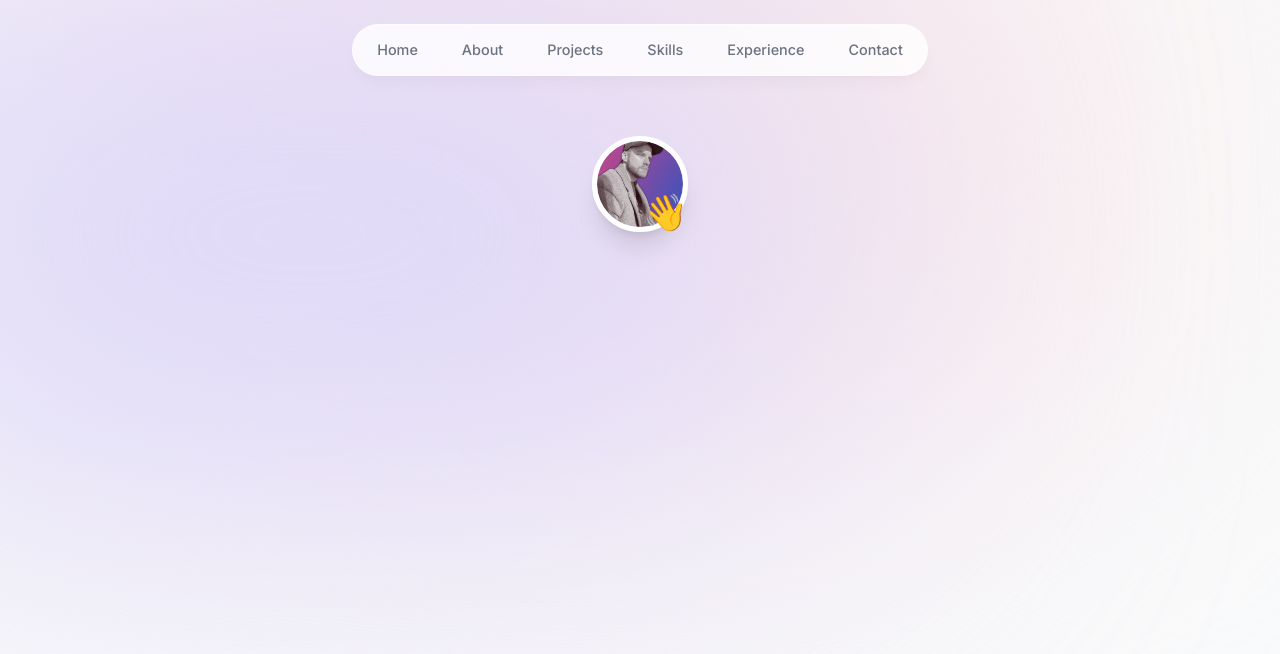
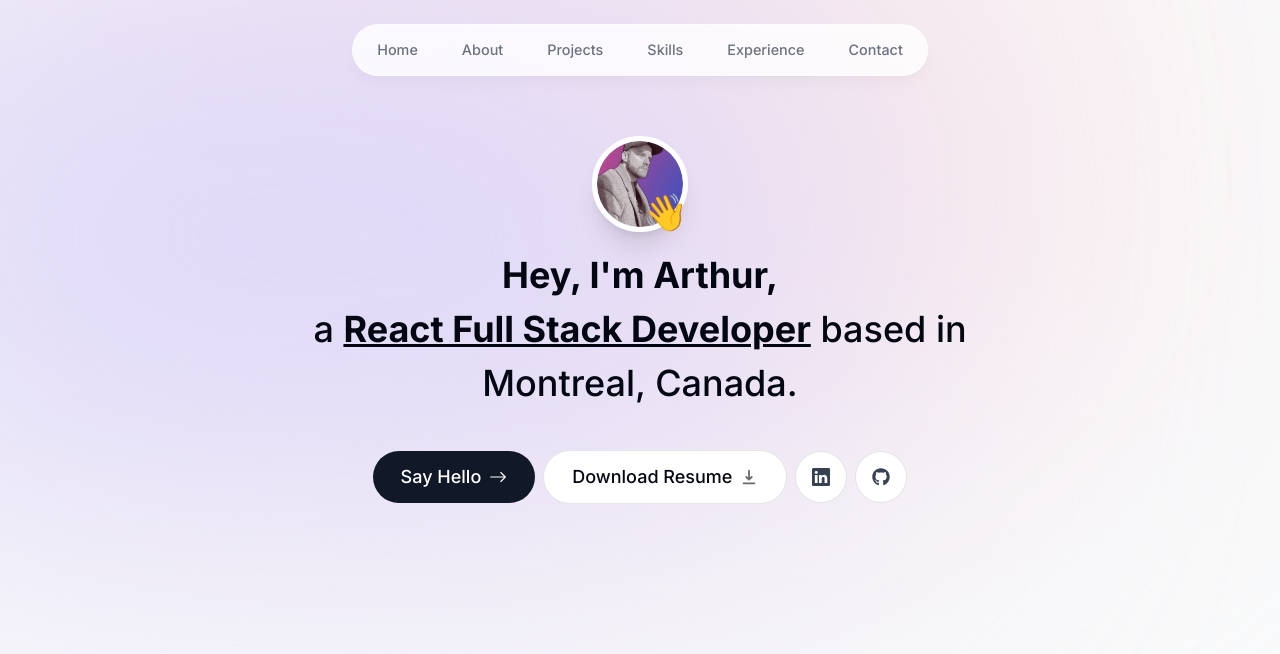
Before and after one commit to arthurduboks/next-portfolio, a Next.js app: page / in a window 1280 px wide. Shown: the top 654 px of the page. Built offline with nearby package versions, Linux system fonts and the light colour scheme.

Commit message:
added main section

```diff
--- a/app/page.tsx
+++ b/app/page.tsx
@@ -2,7 +2,7 @@ import Intro from "@/components/intro";
 
 export default function Home() {
   return (
-    <main className="flex min-h-screen flex-col items-center justify-between p-24">
+    <main className="flex flex-col items-center pt-24">
       <Intro />
     </main>
   );
--- a/components/intro.tsx
+++ b/components/intro.tsx
@@ -2,11 +2,15 @@
 
 import Image from "next/image";
 import { motion } from "framer-motion";
+import Link from "next/link";
+import { BsArrowRight, BsLinkedin } from "react-icons/bs";
+import { HiDownload } from "react-icons/hi";
+import { FaGithub } from "react-icons/fa";
 import profileImage from "@/public/profileimg.png";
 
 function Intro() {
   return (
-    <section>
+    <section className="mb-28 max-w-[50rem] text-center sm:mb-0">
       <div className="flex items-center justify-center">
         <div className="relative">
           <motion.div
@@ -19,7 +23,7 @@ function Intro() {
               alt="Profile image"
               quality="80"
               priority={true}
-              className="h-23 w-24 rounded-full object-cover border-[0.35rem] border-white shadow-xl"
+              className="h-24 w-24 rounded-full object-cover border-[0.35rem] border-white shadow-xl"
             />
           </motion.div>
           <motion.span
@@ -37,6 +41,60 @@ function Intro() {
           </motion.span>
         </div>
       </div>
+
+      <motion.p
+        className="mb-10 mt-4 px-4 text-2xl font-medium !leading-[1.5] sm:text-4xl"
+        initial={{ opacity: 0, y: 100 }}
+        animate={{ opacity: 1, y: 0 }}
+      >
+        <span className="font-bold">Hey, I'm Arthur,</span>
+        <br />a{" "}
+        <span className="font-bold underline">
+          React Full Stack Developer
+        </span>{" "}
+        based in Montreal, Canada.
+      </motion.p>
+
+      <motion.div
+        className="flex flex-col sm:flex-row items-center justify-center gap-2 px-4 text-lg font-medium"
+        initial={{ opacity: 0, y: 100 }}
+        animate={{ opacity: 1, y: 0 }}
+        transition={{ delay: 0.1 }}
+      >
+        <Link
+          href="#contact"
+          className="bg-gray-900 text-white px-7 py-3 flex items-center gap-2 rounded-full outline-none focus:scale-110 hover:scale-110 hover:bg-gray-950 active:scale-105 transition group"
+        >
+          Say Hello
+          <span className="inline-block transition-transform group-hover:translate-x-1">
+            <BsArrowRight />
+          </span>
+        </Link>
+
+        <a
+          href="/CV.pdf"
+          download
+          className="bg-white px-7 py-3 flex items-center gap-2 rounded-full group transition outline-none focus:scale-110 hover:scale-110 active:scale-105 border border-black/10"
+        >
+          Download Resume
+          <span className="opacity-60 transition group-hover:translate-y-1">
+            <HiDownload />
+          </span>
+        </a>
+
+        <a
+          href=""
+          className="bg-white p-4 flex items-center gap-2 rounded-full text-gray-700 border border-black/10 focus:scale-[1.15] hover:scale-[1.15] active:scale-105 hover:text-gray-950"
+        >
+          <BsLinkedin />
+        </a>
+        <a
+          href=""
+          className="bg-white p-4 flex items-center gap-2 rounded-full text-gray-700 border border-black/10 focus:scale-[1.15] hover:scale-[1.15] active:scale-105 hover:text-gray-950"
+        >
+          <FaGithub />
+        </a>
+      </motion.div>
     </section>
   );
 }
```
Also changed, not shown: .eslintrc.json.
